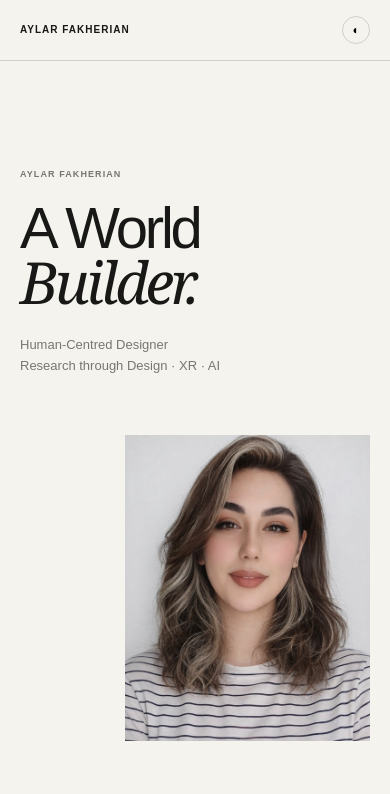
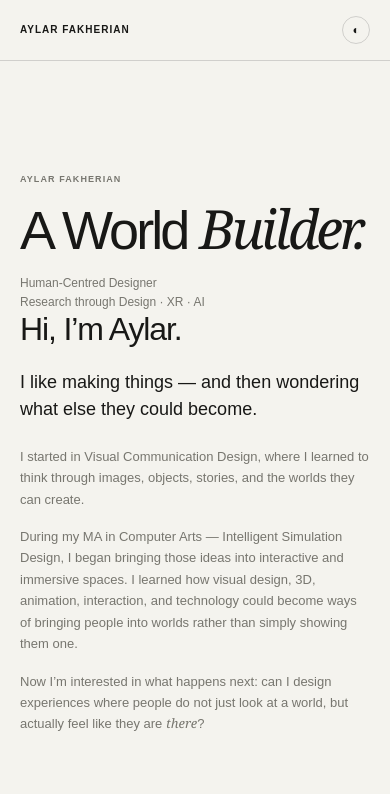
Before and after one commit to aylarfakheriyan/aylarfakherian.com, a Next.js app: page / in a window 390 px wide. Shown: the top 794 px of the page. Built offline with nearby package versions, Linux system fonts and the light colour scheme.

Commit message:
Refine home intro layout

```diff
--- a/app/globals.css
+++ b/app/globals.css
@@ -16,6 +16,9 @@
   --accent: #d33a4c;
 }
 
+
+/* RESET */
+
 * {
   box-sizing: border-box;
 }
@@ -26,6 +29,7 @@ html {
 
 body {
   margin: 0;
+
   background: var(--bg);
   color: var(--text);
 
@@ -48,6 +52,21 @@ img {
   max-width: 100%;
 }
 
+h1,
+h2,
+h3,
+p {
+  margin-top: 0;
+}
+
+em {
+  font-family: Georgia, "Times New Roman", serif;
+  font-weight: 400;
+}
+
+
+/* PAGE */
+
 .page-shell {
   width: min(
     var(--page-width),
@@ -67,6 +86,7 @@ img {
 
   top: 0;
   left: 0;
+
   width: 100%;
 
   display: grid;
@@ -116,10 +136,20 @@ img {
   border-radius: 50%;
 
   background: transparent;
+  color: var(--text);
 
   cursor: pointer;
 
   font-size: 12px;
+
+  transition:
+    color 0.2s ease,
+    border-color 0.2s ease;
+}
+
+.theme-toggle:hover {
+  color: var(--accent);
+  border-color: var(--accent);
 }
 
 
@@ -130,58 +160,61 @@ img {
 
   font-size: 9px;
   font-weight: 700;
+
   letter-spacing: 0.12em;
 }
 
-h1,
-h2,
-h3,
-p {
-  margin-top: 0;
+
+/* HOME INTRO */
+
+.home-intro {
+  min-height: calc(100vh - 80px);
+
+  display: grid;
+  grid-template-columns: minmax(0, 1fr) 320px;
+
+  gap: 70px;
+
+  align-items: start;
+
+  padding: 105px 0 70px;
 }
 
-em {
-  font-family: Georgia, "Times New Roman", serif;
-  font-weight: 400;
+.home-intro-main {
+  min-width: 0;
 }
 
 
-/* HOME HERO */
-
-.home-hero {
-  min-height: 620px;
-
-  display: grid;
-  grid-template-columns: 1.15fr 0.85fr;
-
-  align-items: center;
-
-  gap: 80px;
-}
+/* HOME TITLE */
 
 .hero-copy h1 {
-  margin: 18px 0 25px;
+  margin: 16px 0 18px;
 
   max-width: 700px;
 
-  font-size: clamp(58px, 7vw, 92px);
+  font-size: clamp(54px, 5.8vw, 76px);
   line-height: 0.92;
+
   font-weight: 500;
+
   letter-spacing: -0.055em;
 }
 
 .hero-role {
+  margin: 0;
+
   color: var(--muted);
 
-  font-size: 13px;
+  font-size: 12px;
   line-height: 1.6;
 }
 
+
+/* HOME PHOTO */
+
 .hero-photo {
-  width: 330px;
+  width: 320px;
   aspect-ratio: 4 / 5;
-
-  justify-self: end;
 
   overflow: hidden;
 
@@ -196,17 +229,47 @@ em {
 }
 
 
-/* INTRO */
+/* HOME INTRO TEXT */
 
-.intro-section,
-.education-section {
-  display: grid;
-  grid-template-columns: 160px 1fr;
+.home-intro .intro-content {
+  max-width: 680px;
 
-  padding: 100px 0;
+  margin-top: 62px;
+}
 
-  border-top: 1px solid var(--line);
+.home-intro .intro-content h2 {
+  margin-bottom: 22px;
+
+  font-size: 30px;
+  line-height: 1.1;
+
+  font-weight: 500;
+
+  letter-spacing: -0.035em;
 }
+
+.home-intro .intro-content p {
+  max-width: 680px;
+
+  margin-bottom: 16px;
+
+  color: var(--muted);
+
+  font-size: 13px;
+  line-height: 1.65;
+}
+
+.home-intro .intro-content .intro-lead {
+  margin-bottom: 24px;
+
+  color: var(--text);
+
+  font-size: 18px;
+  line-height: 1.45;
+}
+
+
+/* SECTION NUMBERS */
 
 .section-number {
   color: var(--accent);
@@ -215,36 +278,17 @@ em {
   font-weight: 700;
 }
 
-.intro-content {
-  max-width: 720px;
-}
-
-.intro-content h2 {
-  margin-bottom: 35px;
-
-  font-size: 42px;
-  font-weight: 500;
-  letter-spacing: -0.04em;
-}
-
-.intro-content p {
-  max-width: 650px;
-
-  color: var(--muted);
-
-  font-size: 15px;
-  line-height: 1.75;
-}
-
-.intro-content .intro-lead {
-  color: var(--text);
-
-  font-size: 21px;
-  line-height: 1.5;
-}
-
 
 /* EDUCATION */
+
+.education-section {
+  display: grid;
+  grid-template-columns: 160px 1fr;
+
+  padding: 75px 0;
+
+  border-top: 1px solid var(--line);
+}
 
 .education-content {
   max-width: 800px;
@@ -291,6 +335,7 @@ em {
 
 .section-heading-row {
   display: flex;
+
   justify-content: space-between;
   align-items: center;
 
@@ -300,6 +345,7 @@ em {
 .section-link {
   font-size: 9px;
   font-weight: 700;
+
   letter-spacing: 0.08em;
 }
 
@@ -307,6 +353,9 @@ em {
 .text-link:hover {
   color: var(--accent);
 }
+
+
+/* LIST ITEMS */
 
 .news-item,
 .post-item,
@@ -352,6 +401,9 @@ em {
   font-size: 12px;
 }
 
+
+/* ARROWS */
+
 .arrow {
   font-size: 14px;
 
@@ -364,6 +416,7 @@ em {
 .post-item:hover .arrow,
 .publication-item:hover .arrow {
   color: var(--accent);
+
   transform: translate(3px, -3px);
 }
 
@@ -379,7 +432,9 @@ em {
 
   font-size: clamp(42px, 5vw, 68px);
   line-height: 1;
+
   font-weight: 500;
+
   letter-spacing: -0.05em;
 }
 
@@ -388,6 +443,7 @@ em {
 
   font-size: 11px;
   font-weight: 700;
+
   letter-spacing: 0.1em;
 }
 
@@ -409,7 +465,9 @@ em {
 
   font-size: clamp(52px, 6vw, 82px);
   line-height: 0.95;
+
   font-weight: 500;
+
   letter-spacing: -0.055em;
 }
 
@@ -460,6 +518,7 @@ em {
   grid-column: 2;
 
   display: flex;
+
   justify-content: space-between;
 
   gap: 50px;
@@ -474,6 +533,7 @@ em {
 
   font-size: 32px;
   font-weight: 500;
+
   letter-spacing: -0.035em;
 }
 
@@ -494,6 +554,7 @@ em {
 
   font-size: 9px;
   font-weight: 700;
+
   letter-spacing: 0.08em;
 }
 
@@ -515,7 +576,9 @@ em {
 
   font-size: clamp(38px, 5vw, 62px);
   line-height: 1;
+
   font-weight: 500;
+
   letter-spacing: -0.045em;
 }
 
@@ -547,6 +610,7 @@ em {
 
   font-size: 10px;
   font-weight: 700;
+
   letter-spacing: 0.08em;
 }
 
@@ -563,6 +627,7 @@ em {
 
 .research-links a {
   display: flex;
+
   justify-content: space-between;
 
   padding: 18px 0;
@@ -584,7 +649,9 @@ em {
 
   font-size: clamp(58px, 7vw, 96px);
   line-height: 0.9;
+
   font-weight: 500;
+
   letter-spacing: -0.055em;
 }
 
@@ -671,6 +738,7 @@ em {
 
   font-size: 9px;
   font-weight: 700;
+
   letter-spacing: 0.08em;
 }
 
@@ -678,11 +746,15 @@ em {
 /* MOBILE */
 
 @media (max-width: 700px) {
+
   .page-shell {
     width: calc(100% - 40px);
 
     padding-top: 90px;
   }
+
+
+  /* NAV */
 
   .site-nav {
     grid-template-columns: 1fr auto;
@@ -694,29 +766,45 @@ em {
     display: none;
   }
 
-  .home-hero {
+
+  /* HOME */
+
+  .home-intro {
     min-height: auto;
 
     display: flex;
     flex-direction: column;
 
-    align-items: flex-start;
+    gap: 45px;
 
-    padding: 70px 0 90px;
-
-    gap: 45px;
+    padding: 75px 0 70px;
   }
 
   .hero-copy h1 {
-    font-size: 58px;
+    font-size: 54px;
   }
 
   .hero-photo {
-    width: 70%;
+    width: 72%;
+
     align-self: flex-end;
   }
 
-  .intro-section,
+  .home-intro .intro-content {
+    margin-top: 0;
+  }
+
+  .home-intro .intro-content h2 {
+    font-size: 32px;
+  }
+
+  .home-intro .intro-content .intro-lead {
+    font-size: 18px;
+  }
+
+
+  /* EDUCATION / RESEARCH */
+
   .education-section,
   .research-feature,
   .research-secondary {
@@ -727,13 +815,8 @@ em {
     margin-bottom: 35px;
   }
 
-  .intro-content h2 {
-    font-size: 36px;
-  }
 
-  .intro-content .intro-lead {
-    font-size: 18px;
-  }
+  /* LISTS */
 
   .news-item,
   .post-item,
@@ -742,6 +825,9 @@ em {
 
     gap: 12px;
   }
+
+
+  /* DESIGN */
 
   .design-card {
     grid-template-columns: 30px 1fr;
@@ -753,8 +839,12 @@ em {
 
   .design-card-info a {
     display: inline-block;
+
     margin-top: 25px;
   }
+
+
+  /* CONTACT */
 
   .contact-grid {
     grid-template-columns: 1fr;
@@ -762,6 +852,9 @@ em {
     gap: 50px;
   }
 
+
+  /* ARCHIVES */
+
   .archive-list article {
     grid-template-columns: 60px 1fr;
   }
--- a/app/page.tsx
+++ b/app/page.tsx
@@ -7,9 +7,13 @@ export default function Home() {
       <SiteNav />
 
       <main className="page-shell">
-        {/* HERO */}
 
-        <section className="home-hero">
+        {/* HOME INTRO */}
+
+        <section className="home-intro">
+
+          <div className="home-intro-main">
+
             <div className="hero-copy">
               <span className="kicker">AYLAR FAKHERIAN</span>
 
@@ -23,19 +27,6 @@ export default function Home() {
                 Research through Design · XR · AI
               </p>
             </div>
-
-          <div className="hero-photo">
-            <img
-              src="/images/profile/aylar-profile.jpg"
-              alt="Aylar Fakherian"
-            />
-          </div>
-        </section>
-
-        {/* INTRO */}
-
-        <section className="intro-section">
-          <div className="section-number">01</div>
 
             <div className="intro-content">
               <h2>Hi, I’m Aylar.</h2>
@@ -54,9 +45,10 @@ export default function Home() {
               <p>
                 During my MA in Computer Arts — Intelligent Simulation
                 Design, I began bringing those ideas into interactive and
-              immersive spaces. I learned how visual design, 3D, animation,
-              interaction, and technology could become ways of bringing
-              people into worlds rather than simply showing them one.
+                immersive spaces. I learned how visual design, 3D,
+                animation, interaction, and technology could become ways of
+                bringing people into worlds rather than simply showing them
+                one.
               </p>
 
               <p>
@@ -65,12 +57,23 @@ export default function Home() {
                 actually feel like they are <em>there</em>?
               </p>
             </div>
+
+          </div>
+
+          <div className="hero-photo">
+            <img
+              src="/images/profile/aylar-profile.jpg"
+              alt="Aylar Fakherian"
+            />
+          </div>
+
         </section>
+
 
         {/* EDUCATION */}
 
         <section className="education-section">
-          <div className="section-number">02</div>
+          <div className="section-number">01</div>
 
           <div className="education-content">
             <span className="kicker">EDUCATION</span>
@@ -96,6 +99,7 @@ export default function Home() {
             </div>
           </div>
         </section>
+
 
         {/* NEWS */}
 
@@ -157,6 +161,7 @@ export default function Home() {
           </Link>
         </section>
 
+
         {/* LATEST POSTS */}
 
         <section className="home-list-section">
@@ -173,6 +178,7 @@ export default function Home() {
 
             <div>
               <h3>Notes from the making of Chess with Ferdowsi</h3>
+
               <p>
                 A short reflection on artefacts, embodiment, and making.
               </p>
@@ -186,6 +192,7 @@ export default function Home() {
 
             <div>
               <h3>Building Simurgh in VR</h3>
+
               <p>
                 From cultural narrative to an interactive immersive
                 experience.
@@ -195,6 +202,7 @@ export default function Home() {
             <span className="arrow">↗</span>
           </Link>
         </section>
+
 
         {/* SELECTED PUBLICATIONS */}
 
@@ -233,7 +241,9 @@ export default function Home() {
             <span>2018</span>
 
             <div>
-              <h3>Converting Human Movements into a Conceptual Painting</h3>
+              <h3>
+                Converting Human Movements into a Conceptual Painting
+              </h3>
 
               <p>
                 Journal publication · Motion Capture · Interactive Media
@@ -243,6 +253,7 @@ export default function Home() {
             <span className="arrow">↗</span>
           </Link>
         </section>
+
 
         {/* FOOTER CTA */}
 
@@ -259,6 +270,7 @@ export default function Home() {
             LET’S TALK ↗
           </Link>
         </section>
+
       </main>
     </>
   );
```
Lines whose indentation alone changed are shown as unchanged.
